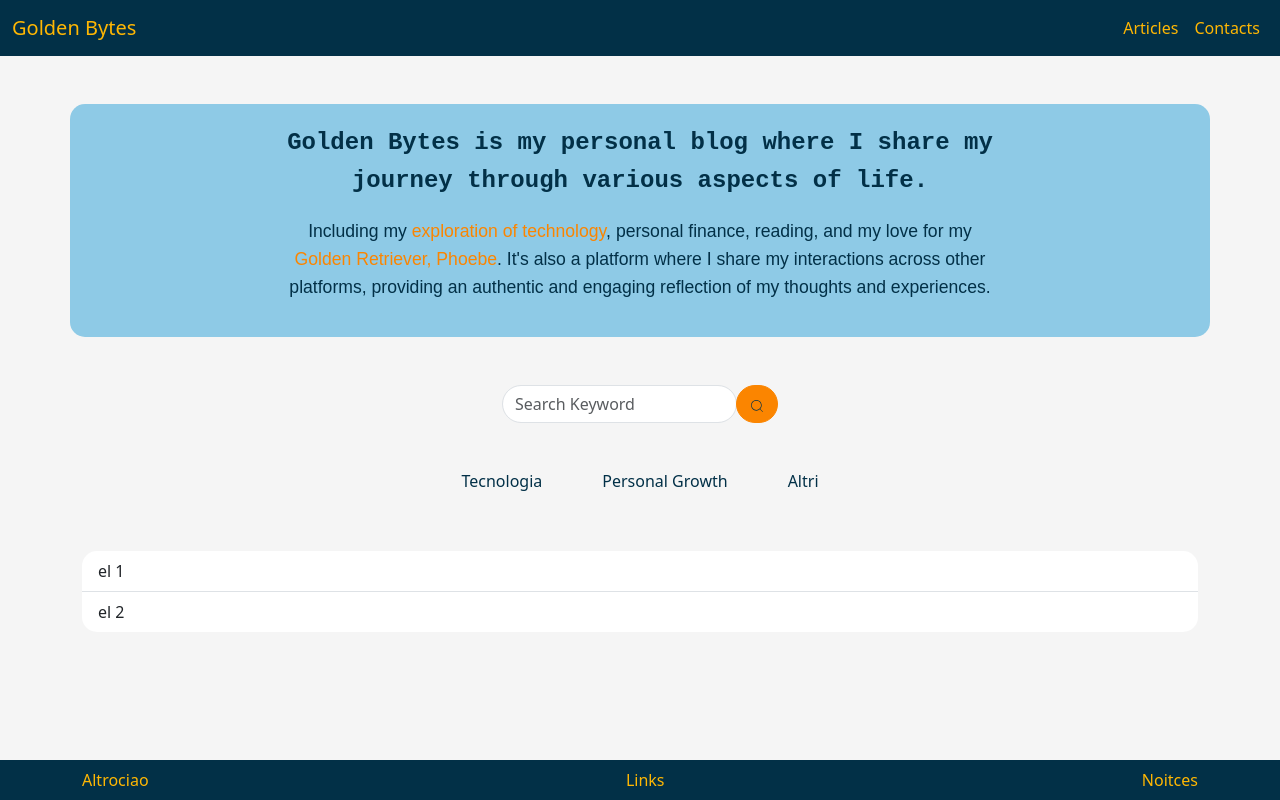
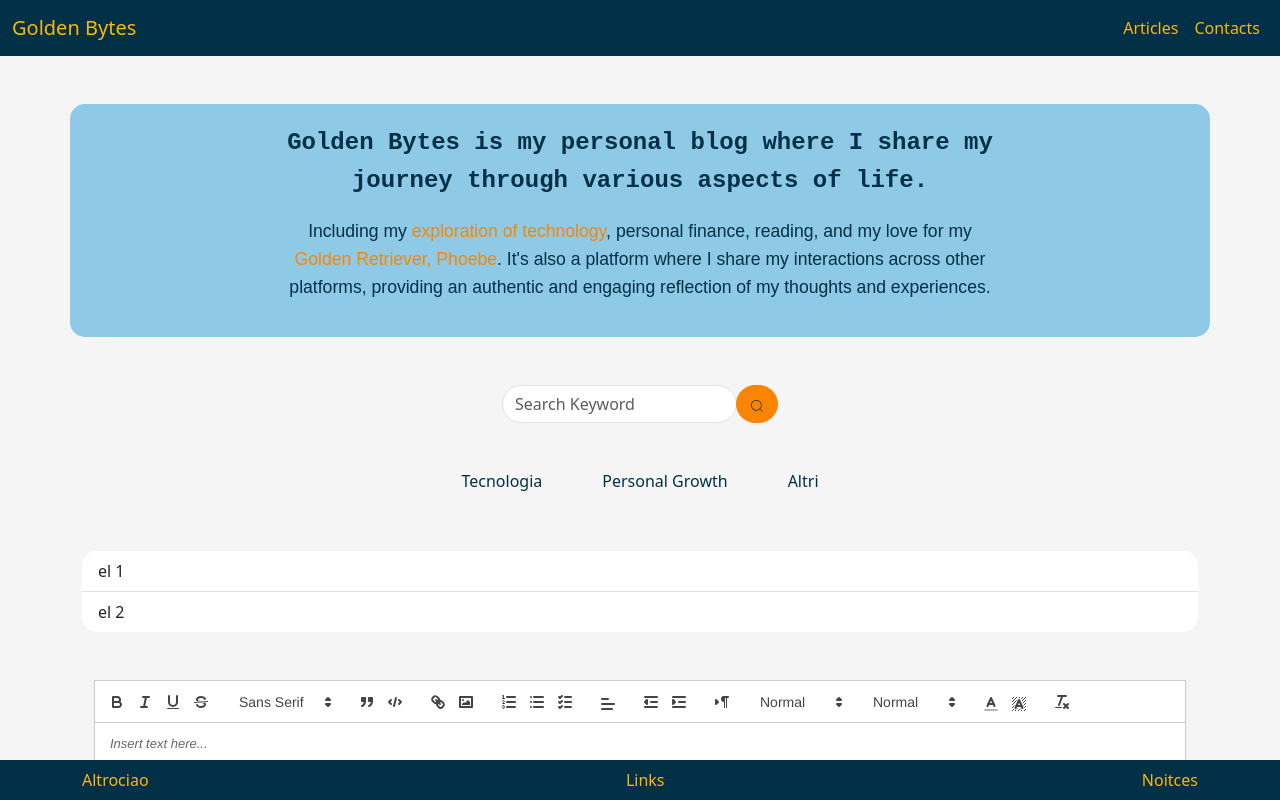
Before and after one commit to fabiogrillo/golden_bytes, a React (Create React App) app in the folder client/: page / in a window 1280 px wide. Built offline with nearby package versions, Linux system fonts and the light colour scheme.

Commit message:
added text editor

```diff
--- a/client/src/Pages/NewsPage.js
+++ b/client/src/Pages/NewsPage.js
@@ -1,11 +1,57 @@
-import { Button, Container, ListGroup, ListGroupItem } from "react-bootstrap"
+import { ListGroup, ListGroupItem, Container } from "react-bootstrap"
+import ReactQuill, { Quill } from "react-quill";
+import 'react-quill/dist/quill.snow.css';
+
+const modules = {
+    toolbar: [
+        ['bold', 'italic', 'underline', 'strike'],        // toggled buttons
+        [{ 'font': [] }],
+        ['blockquote', 'code-block'],
+        ['link', 'image'],
+
+        [{ 'list': 'ordered' }, { 'list': 'bullet' }, { 'list': 'check' }],
+        [{ 'align': [] }],
+        [{ 'indent': '-1' }, { 'indent': '+1' }],          // outdent/indent
+        [{ 'direction': 'rtl' }],                         // text direction
+
+        [{ 'size': ['small', false, 'large', 'huge'] }],  // custom dropdown
+        [{ 'header': [1, 2, 3, 4, 5, 6, false] }],
+
+        [{ 'color': [] }, { 'background': [] }],          // dropdown with defaults from theme
+
+        ['clean']
+    ]
+}
+
+const formats = [
+    'header',
+    'font',
+    'size',
+    'bold',
+    'italic',
+    'underline',
+    'strike',
+    'blockquote',
+    'list',
+    'bullet',
+    'indent',
+    'link',
+    'image',
+    'video',
+]
 
 function NewsPage() {
     return (
-        <ListGroup variant="flush" style={{borderRadius:'15px'}}>
-            <ListGroup.Item >el 1</ListGroup.Item>
-            <ListGroup.Item>el 2</ListGroup.Item>
-        </ListGroup>
+        <>
+            <ListGroup variant="flush" style={{ borderRadius: '15px' }}>
+                <ListGroup.Item >el 1</ListGroup.Item>
+                <ListGroup.Item>el 2</ListGroup.Item>
+            </ListGroup>
+            <Container style={{ borderRadius:'15px'}}>
+                <ReactQuill theme="snow" modules={modules} style={{ marginTop: '3em', backgroundColor:'white' }}
+                    formats={formats} placeholder="Insert text here..." />
+            </Container>
+        </>
     )
 }
 
--- a/package.json
+++ b/package.json
@@ -9,10 +9,12 @@
     "@testing-library/user-event": "^13.5.0",
     "bootstrap": "^5.3.3",
     "express": "^4.18.3",
+    "quill": "^2.0.0-rc.2",
     "react": "^18.2.0",
     "react-bootstrap": "^2.10.1",
     "react-dom": "^18.2.0",
     "react-icons": "^5.0.1",
+    "react-quill": "^2.0.0",
     "react-router-dom": "^6.22.2",
     "react-scripts": "5.0.1",
     "web-vitals": "^2.1.4"
```
Also changed, not shown: 1 other file (tests, documents, lock files or other folders).
